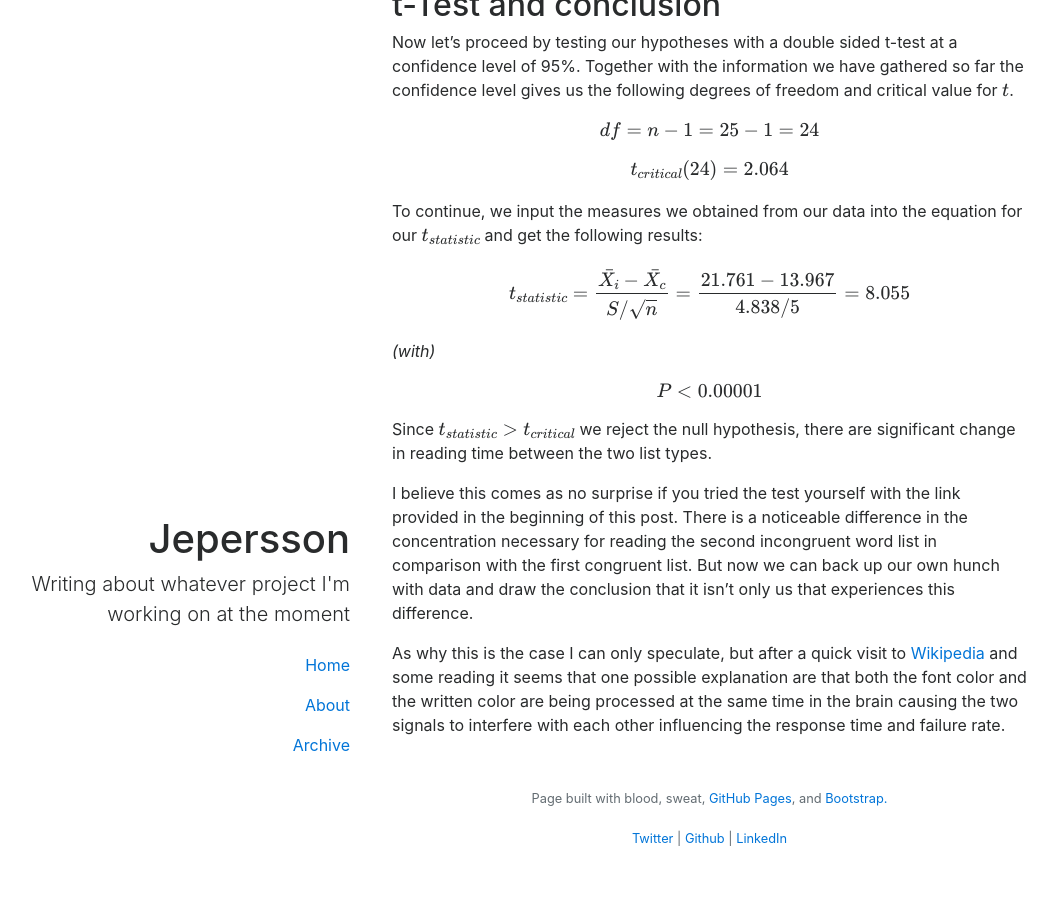
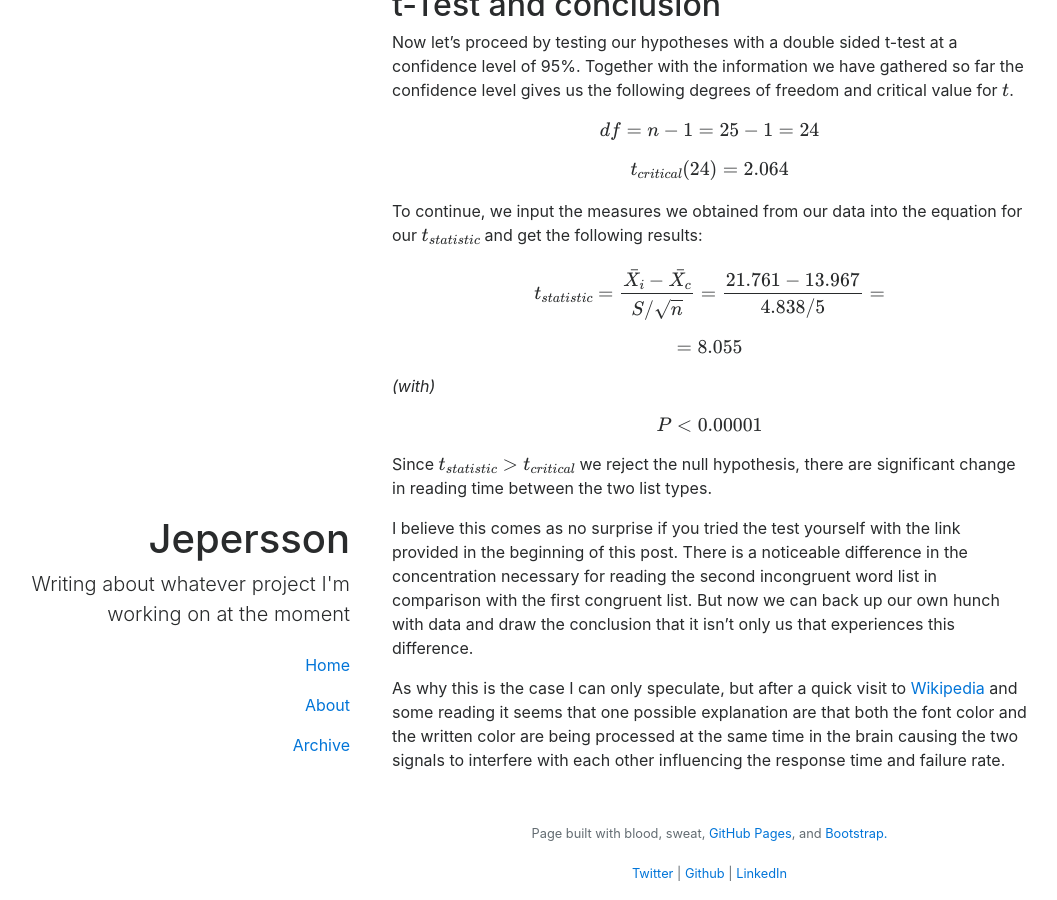
Before and after one commit to jepersson/jepersson.github.io, a Jekyll site: the page built from _posts/2017-03-21-p1-the-stroop-effect.md, in a window 1280 px wide and 900 px high, scrolled down 5497 px. Shown: the whole window, without its empty margins (73-1130 px from the left). Built offline with Jekyll 4.4.1, drawn with Linux system fonts in a browser that asks for light colours; formulas are drawn with MathJax 3; a script that is not in the unit is left out; before the commit the page ends 6362 px from its top, so only the background shows below that.

Commit message:
Add line break to equation for better viewing on small screens.

```diff
--- a/_posts/2017-03-21-p1-the-stroop-effect.md
+++ b/_posts/2017-03-21-p1-the-stroop-effect.md
@@ -131,7 +131,9 @@ $$ t_{critical}(24) = 2.064 $$
 
 To continue, we input the measures we obtained from our data into the equation for our $ t_{statistic} $ and get the following results:
 
-$$ t_{statistic} = \frac{\bar{X_i} - \bar{X_c}}{S / \sqrt{n}} = \frac{21.761 - 13.967}{4.838 / 5} = 8.055 $$
+$$ t_{statistic} = \frac{\bar{X_i} - \bar{X_c}}{S / \sqrt{n}} = \frac{21.761 - 13.967}{4.838 / 5} = $$
+
+$$ = 8.055 $$
 
 *(with)*
 
```
